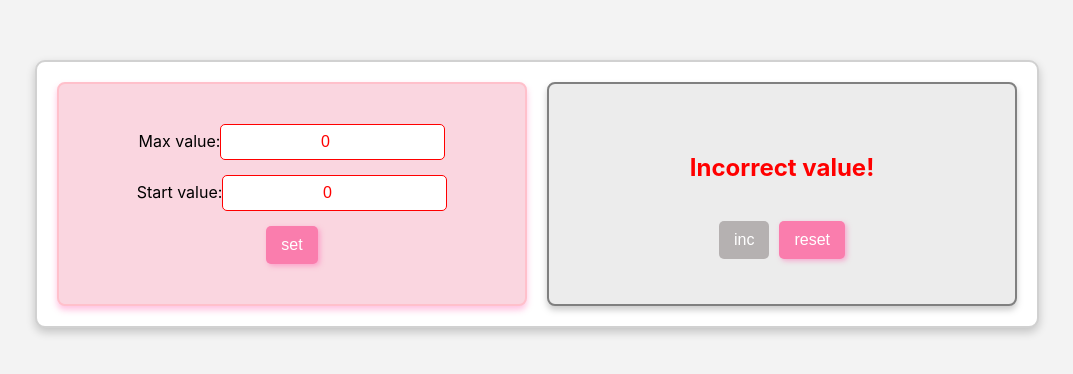
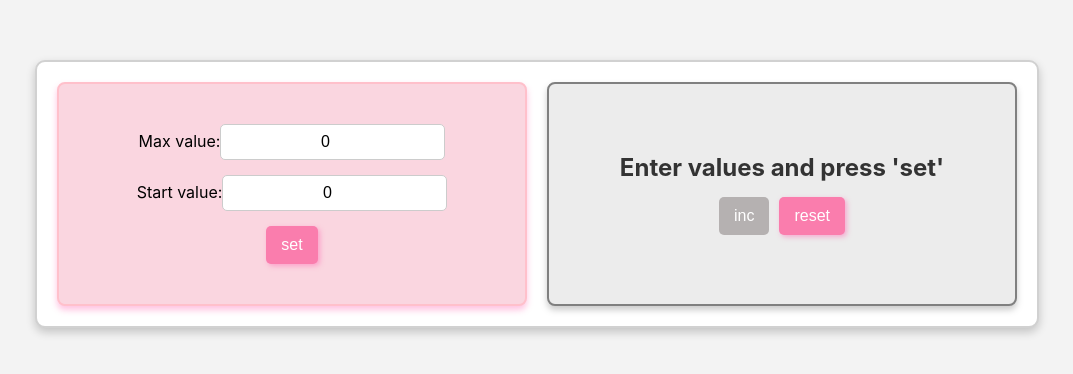
Before and after one commit to Nastassia27/counterTwo, a React (Create React App) app: page / in a window 1280 px wide. Shown: the part 206-580 px from the top of the page, without its empty margins (103-1176 px from the left). Built offline with nearby package versions, Linux system fonts and the light colour scheme.

Commit message:
add two states for start and max values

```diff
--- a/src/components/Counter/Counter.tsx
+++ b/src/components/Counter/Counter.tsx
@@ -6,27 +6,36 @@ import './counter.css';
 
 const Counter = () => {
     const [startValue, setStartValue] = React.useState<number>(0);
+    const [startValueFix, setStartValueFix] = React.useState<number>(0);
+
     const [maxValue, setMaxValue] = React.useState<number>(0);
-    const [resultValue, setResultValue] = React.useState<number>(0);
-    const [text, setText] = React.useState<string>('Enter values and press \'set\' ');
+    const [maxValueFix, setMaxValueFix] = React.useState<number>(0);
 
-    const [disableButtons, setDisabledButton] = React.useState(false);
+    const [resultValue, setResultValue] = React.useState<number>(1);
+
+    const [isClicked, setIsClicked]= React.useState<boolean>(false);
+    //const [disableButtons, setDisabledButton] = React.useState(false);
 
 
     const onChangeMaxValueHandler = (number: number) => {
         setMaxValue(number);
-        setDisabledButton(false)
+        setIsClicked(false)
+        //setDisabledButton(false)
     }
 
     const onChangeStartValueHandler = (number: number) => {
         setStartValue(number);
-        setDisabledButton(false)
+        setIsClicked(false)
+        //setDisabledButton(false)
     }
     const setNumbersHandler = () => {
-        setMaxValue(maxValue);
-        setStartValue(startValue);
+        setStartValueFix(startValue)
+        setMaxValueFix(maxValue)
+        /*setMaxValue(maxValue);
+        setStartValue(startValue);*/
         setResultValue(startValue);
-        setDisabledButton(true)
+        setIsClicked(true)
+       // setDisabledButton(true)
     }
     const increaseValueHandler = () => {
         const newValue= resultValue+1
@@ -34,7 +43,7 @@ const Counter = () => {
     }
 
     const resetValueHandler = () => {
-        setResultValue(startValue)
+        setResultValue(startValueFix)
     }
     return (
         <div className="container">
@@ -43,15 +52,16 @@ const Counter = () => {
                        changeMaxValue={onChangeMaxValueHandler}
                        changeStartValue={onChangeStartValueHandler}
                        setNumbers={setNumbersHandler}
-                       disabled={disableButtons}
+                       isClicked={isClicked}
+                    //   disabled={disableButtons}
 
             />
         <ShowResults resultValue={resultValue}
                      increaseValue={increaseValueHandler}
                      resetValue={resetValueHandler}
-                     maxValue={maxValue}
-                     startValue={startValue}
-                     text={text}
+                     maxValueFix={maxValueFix}
+                     startValueFix={startValueFix}
+                     isClicked={isClicked}
         />
         </div>
     );
--- a/src/components/SetValues/SetValues.tsx
+++ b/src/components/SetValues/SetValues.tsx
@@ -9,7 +9,7 @@ type SetValuesType = {
     changeMaxValue: (number: number) => void
     changeStartValue: (number: number) => void
     setNumbers: () => void
-    disabled: boolean
+    isClicked:boolean
 
 
 }
@@ -29,16 +29,20 @@ const SetValues = (props: SetValuesType) => {
         <div className='set-numbers'>
             <div>
                 Max value:
-                <Input className={props.maxValue<0 || props.maxValue <= props.startValue? 'set-numbers-error-input' :'set-numbers-input'} value={props.maxValue} onChange={onChangeMaxValueHandler} type={'number'}/>
+                <Input className={props.maxValue<0 || props.maxValue < props.startValue? 'set-numbers-error-input' :'set-numbers-input'}
+                       value={props.maxValue}
+                       onChange={onChangeMaxValueHandler} type={'number'}/>
             </div>
             <div>
                 Start value:
-                <Input className={props.startValue<0 || props.maxValue <= props.startValue ? 'set-numbers-error-input' :'set-numbers-input'} value={props.startValue} onChange={onChangeStartValueHandler} type={'number'}/>
+                <Input className={props.startValue<0 || props.maxValue < props.startValue ? 'set-numbers-error-input' :'set-numbers-input'}
+                       value={props.startValue}
+                       onChange={onChangeStartValueHandler} type={'number'}/>
             </div>
             <div>
                 <Button title={'set'}
                         onClick={setNumbersHandler}
-                        disabled={props.disabled}/>
+                        disabled={props.startValue<0 || props.maxValue<0 || props.maxValue<props.startValue || props.isClicked}/>
             </div>
         </div>
     )
--- a/src/components/ShowResults/ShowResults.tsx
+++ b/src/components/ShowResults/ShowResults.tsx
@@ -6,9 +6,9 @@ type ShowResultsProps = {
     resultValue: number;
     increaseValue: () => void;
     resetValue: () => void;
-    maxValue: number;
-    text: string;
-    startValue: number
+    maxValueFix: number;
+    startValueFix: number
+    isClicked: boolean
 }
 
 const ShowResults = (props: ShowResultsProps) => {
@@ -21,8 +21,10 @@ const ShowResults = (props: ShowResultsProps) => {
         props.resetValue()
     }
     const showText = () => {
-        if(props.startValue<0 || props.maxValue<0 || props.startValue>=props.maxValue){
-            return <p style={{ color: 'red' }}>Incorrect value!</p>
+        if (props.startValueFix < 0 || props.maxValueFix < 0 || props.startValueFix > props.maxValueFix) {
+            return <p style={{color: 'red'}}>Incorrect value!</p>
+        } else if(!props.isClicked){
+            return 'Enter values and press \'set\''
         } else{
             return props.resultValue
         }
@@ -30,11 +32,11 @@ const ShowResults = (props: ShowResultsProps) => {
 
     return (
         <div className='show-results'>
-            <div className={props.resultValue === props.maxValue ? 'show-results-max' : 'show-results-numbers'}>
+            <div className={props.resultValue === props.maxValueFix ? 'show-results-max' : 'show-results-numbers'}>
                 {showText()}
             </div>
             <div className={'show-results-buttons'}>
-                <Button title={'inc'} onClick={increaseValueHandler} disabled={props.resultValue >= props.maxValue}/>
+                <Button title={'inc'} onClick={increaseValueHandler} disabled={props.resultValue >= props.maxValueFix}/>
                 <Button title={'reset'} onClick={resetValueHandler}/>
             </div>
         </div>
```
